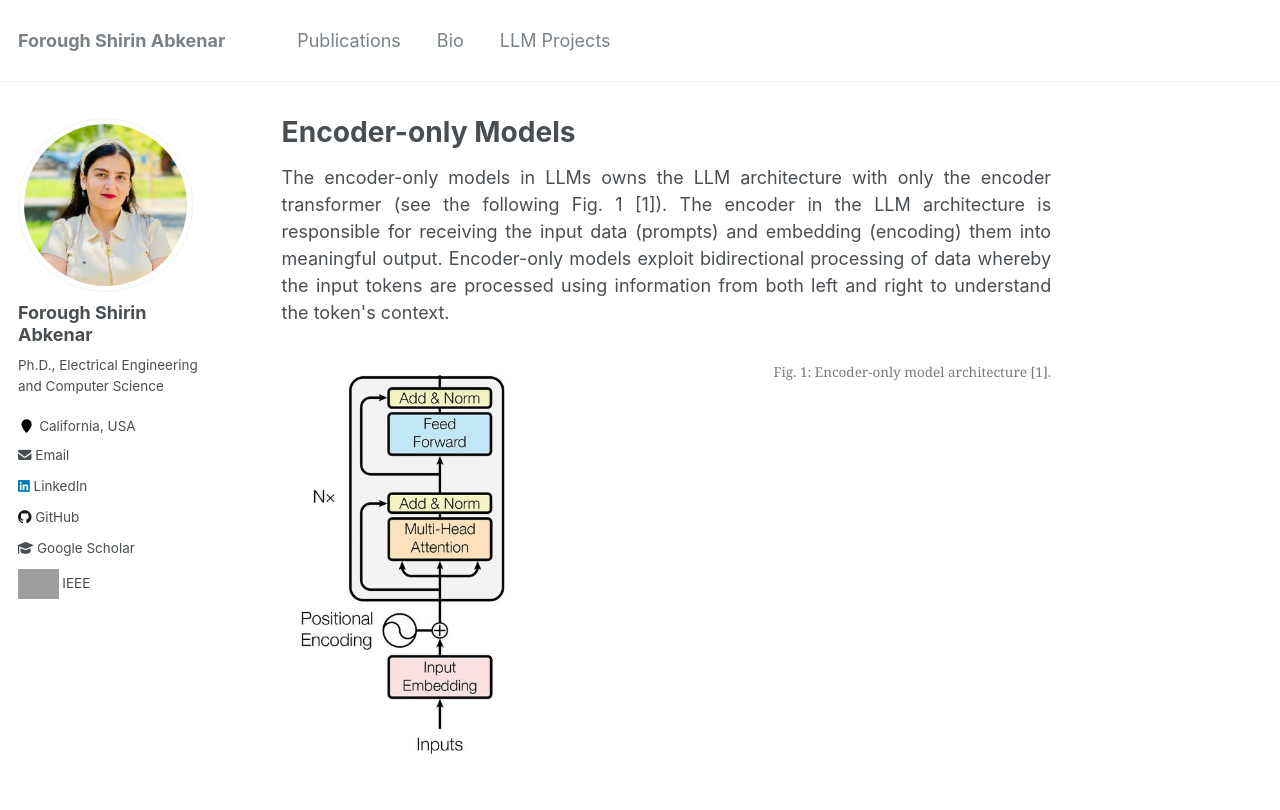
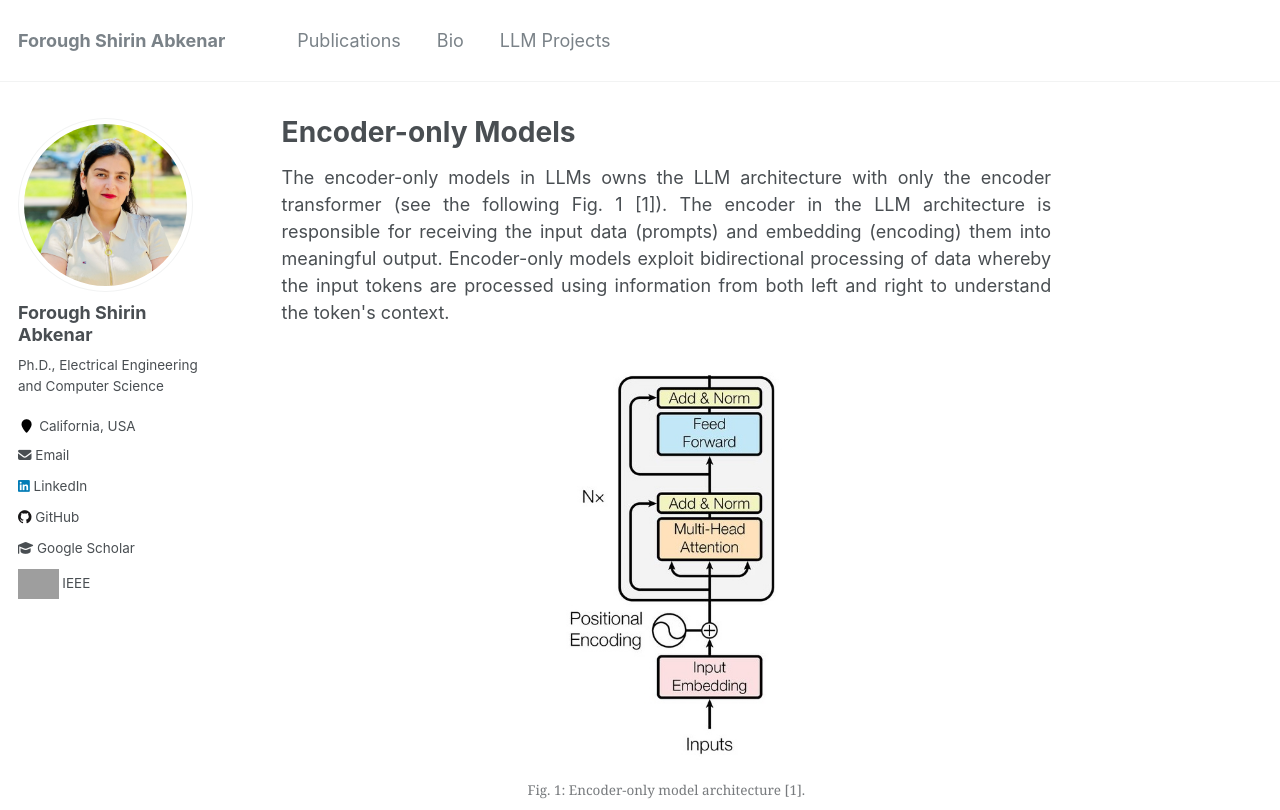
Before and after one commit to foroughshirinabkenar/mysite, a plain HTML site: page pages/llm_tutorial/encoder_only.html in a window 1280 px wide. Shown: the top 810 px of the page. Drawn offline with nearby package versions, Linux system fonts and the light colour scheme; some packages are replaced by stand-ins of ours; grey boxes are pictures that could not be loaded.

Commit message:
Update encoder_only.html

```diff
--- a/pages/llm_tutorial/encoder_only.html
+++ b/pages/llm_tutorial/encoder_only.html
@@ -200,7 +200,7 @@
                           models exploit bidirectional processing of data whereby the input tokens are
                           processed using information from both left and right to understand the token's
                           context.
-                          <figure>
+                          <figure style="display: flex; flex-direction: column; align-items: center;">
                             <img src="https://foroughshirinabkenar.github.io/mysite/images/llm_tutorial/encoder/encoder.jpeg"
                                 style="max-width: 30%; height: auto;"
                               />
```
